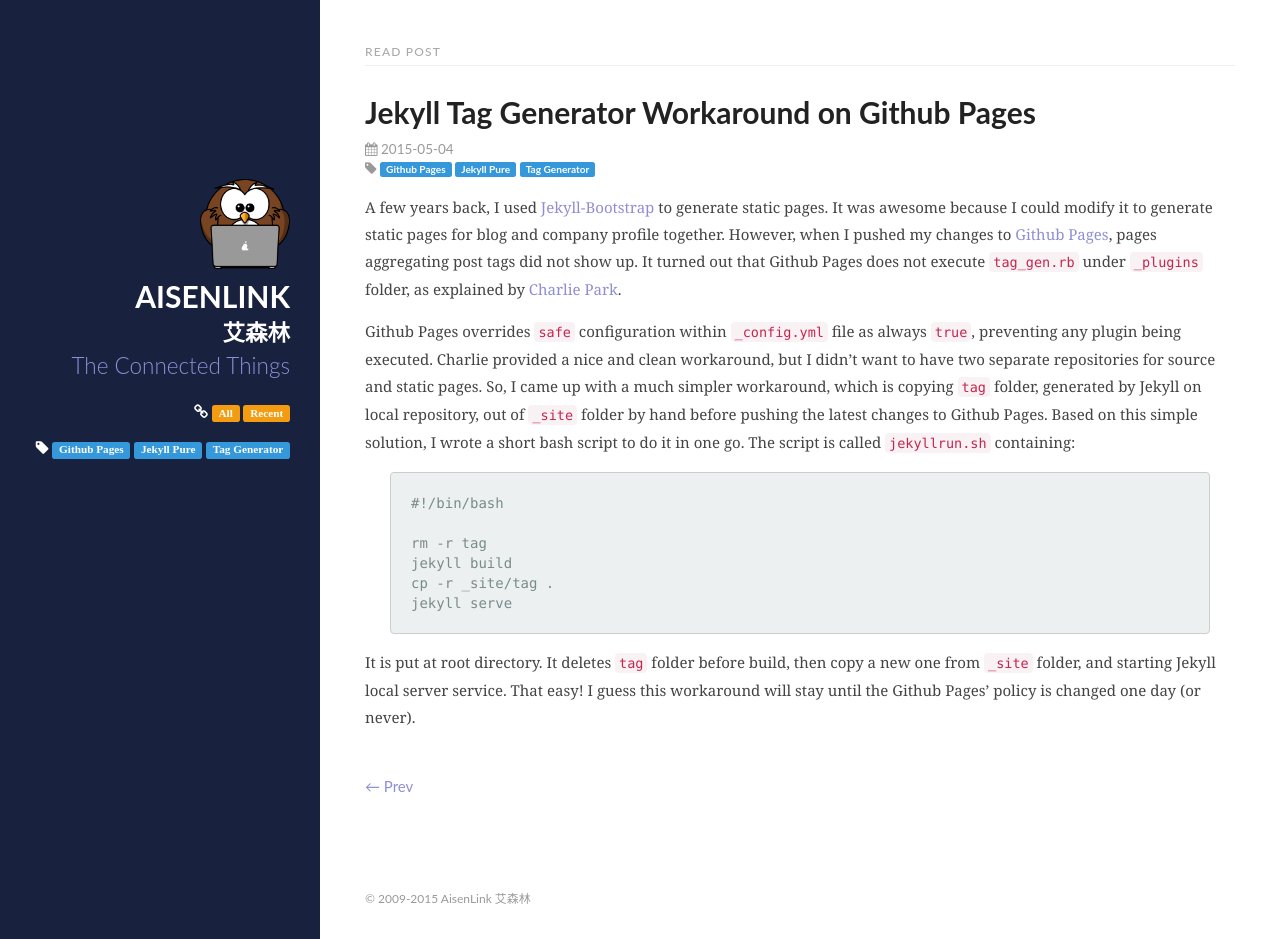
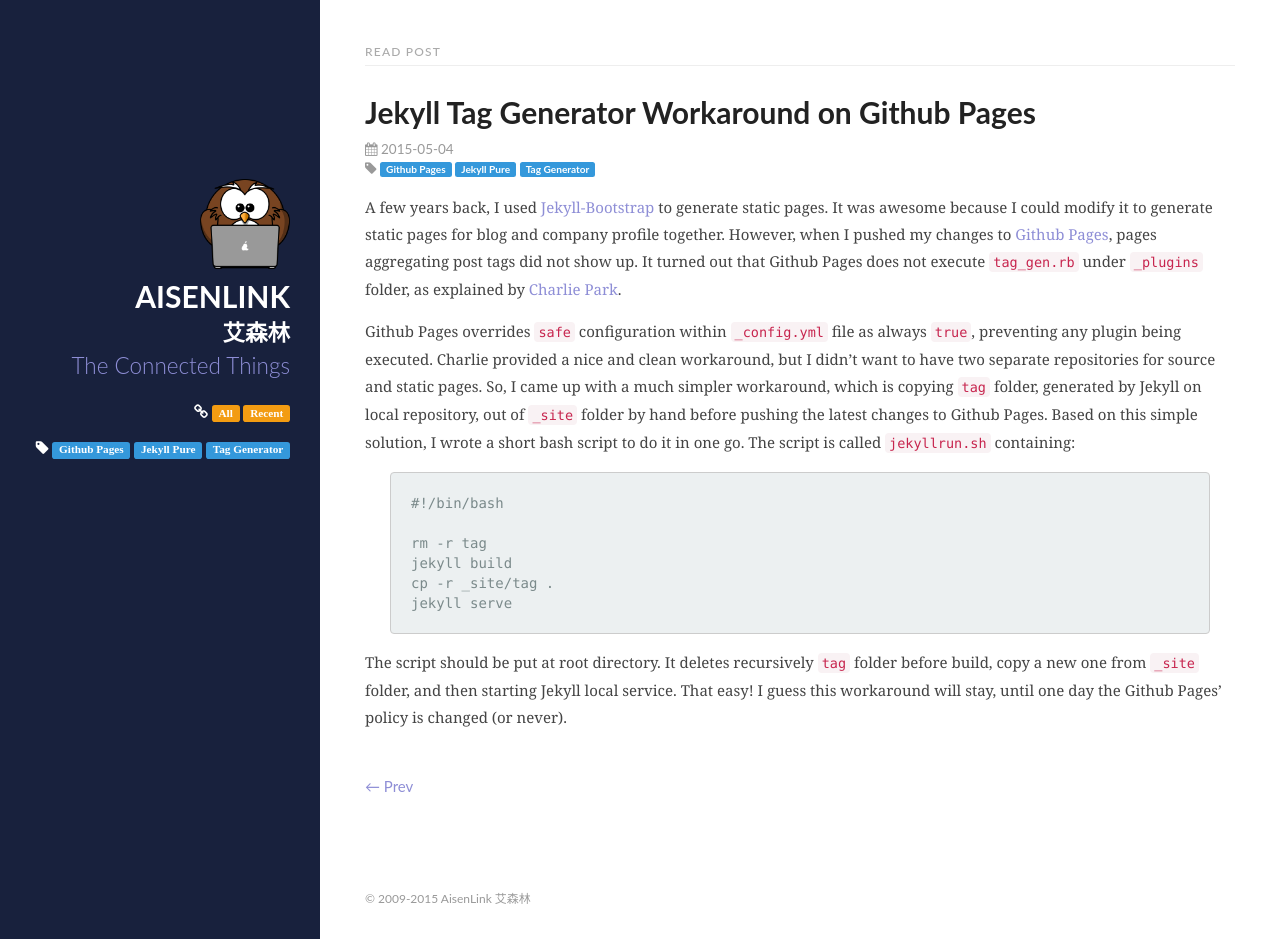
Before and after one commit to ekawahyu/ekawahyu.github.io, a Jekyll site: the page built from _posts/2015-05-04-jekyll-tag-generator-workaround.md, in a window 1280 px wide and 939 px high. Built offline with Jekyll 4.4.1, drawn with Linux system fonts in a browser that asks for light colours; Markdown is read by kramdown in place of the engine named in the settings.

```diff
--- a/_posts/2015-05-04-jekyll-tag-generator-workaround.md
+++ b/_posts/2015-05-04-jekyll-tag-generator-workaround.md
@@ -23,4 +23,4 @@
 jekyll serve
 </pre>
 
-It is put at root directory. It deletes `tag` folder before build, then copy a new one from `_site` folder, and starting Jekyll local server service. That easy! I guess this workaround will stay until the Github Pages' policy is changed one day (or never).
+The script should be put at root directory. It deletes recursively `tag` folder before build, copy a new one from `_site` folder, and then starting Jekyll local service. That easy! I guess this workaround will stay, until one day the Github Pages' policy is changed (or never).
```
Also changed, not shown: about.md (+1 -1 lines), 2 other files.
